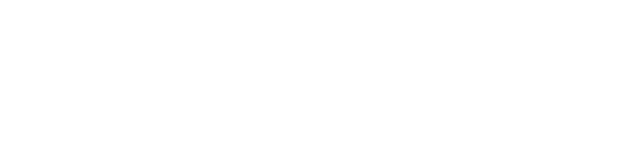
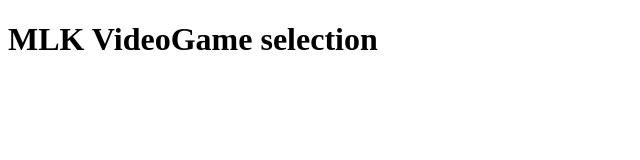
Before and after one commit to Mohamed-LK/Lyceejeuvideo, a plain HTML site: page index.html in a window 1280 px wide. Shown: the whole page, without its empty margins (0-640 px from the left). Drawn offline with Linux system fonts and the light colour scheme.

Commit message:
3e commit

```diff
--- a/index.html
+++ b/index.html
@@ -9,6 +9,6 @@
     <title>MLK</title>
 </head>
 <body>
-
+    <h1>MLK VideoGame selection</h1>
 </body>
 </html>
```
